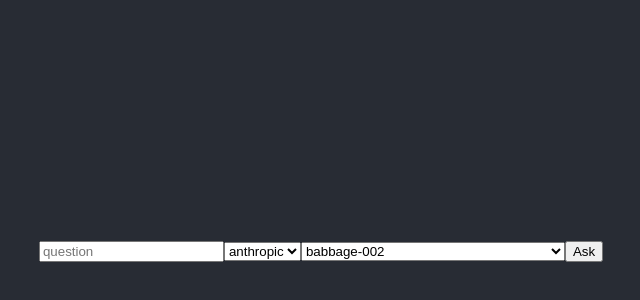
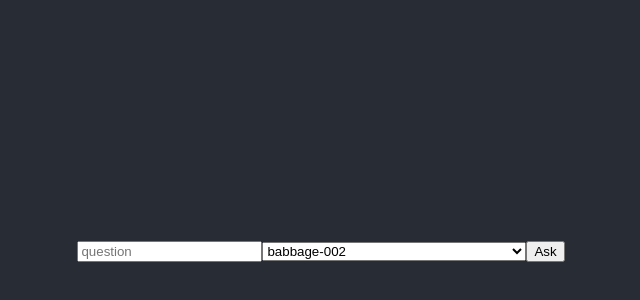
Before and after one commit to foobara/ai-fe, a React (Create React App) app: page / in a window 1280 px wide. Shown: the part 154-454 px from the top of the page, without its empty margins (319-959 px from the left). Built offline with nearby package versions, Linux system fonts and the light colour scheme.

Commit message:
Delete service input from AskForm

```diff
--- a/src/domains/forms/Foobara/Ai/AnswerBot/AskForm.tsx
+++ b/src/domains/forms/Foobara/Ai/AnswerBot/AskForm.tsx
@@ -9,15 +9,9 @@ import { type Error as AskError } from '../../../../Foobara/Ai/AnswerBot/Ask/Err
 
 import { type model } from '../../../../Foobara/Ai/AnswerBot/Types/model'
 
-import { type service } from '../../../../Foobara/Ai/AnswerBot/Types/service'
-
 export default function AskForm (): JSX.Element {
   const [question, setQuestion] = useState<string | undefined>(undefined)
-
-  const [service, setService] = useState<service | undefined>(undefined)
-
   const [model, setModel] = useState<model | undefined>(undefined)
-
   const [result, setResult] = useState<string | null>(null)
   const [error, setError] = useState<string | null>(null)
 
@@ -33,11 +27,6 @@ export default function AskForm (): JSX.Element {
       return
     }
 
-    if (service == null) {
-      // TODO: perform some kind of validation error
-      return
-    }
-
     if (model == null) {
       // TODO: perform some kind of validation error
       return
@@ -45,7 +34,6 @@ export default function AskForm (): JSX.Element {
 
     const inputs: AskInputs = {
       question,
-      service,
       model
     }
 
@@ -80,13 +68,6 @@ export default function AskForm (): JSX.Element {
                   />
 
         <select
-          value={service ?? ''}
-          onChange={(e) => { setService(e.target.value as service) }}
-                >
-          <option value="anthropic">anthropic</option><option value="ollama">ollama</option><option value="open-ai">open-ai</option>
-        </select>
-
-        <select
           value={model ?? ''}
           onChange={(e) => { setModel(e.target.value as model) }}
                 >
```
